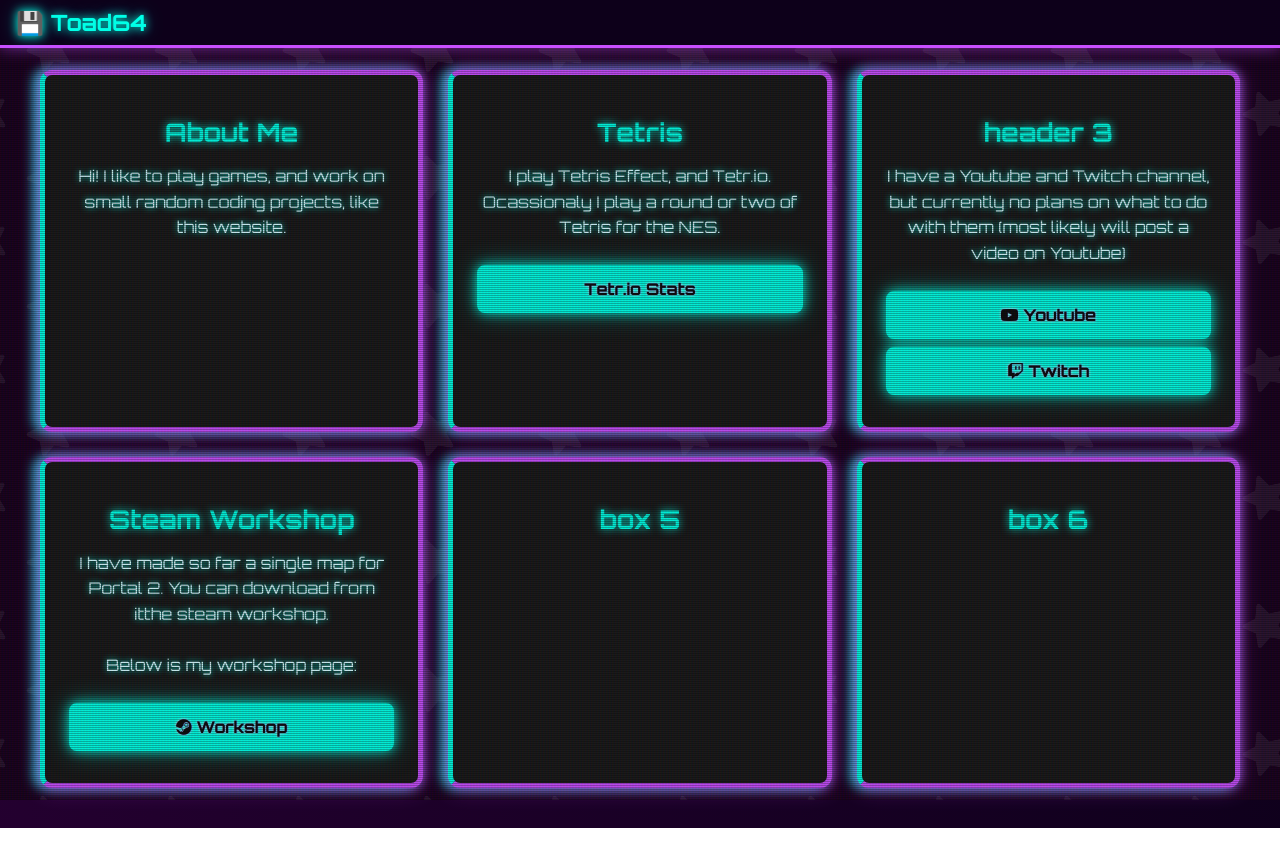
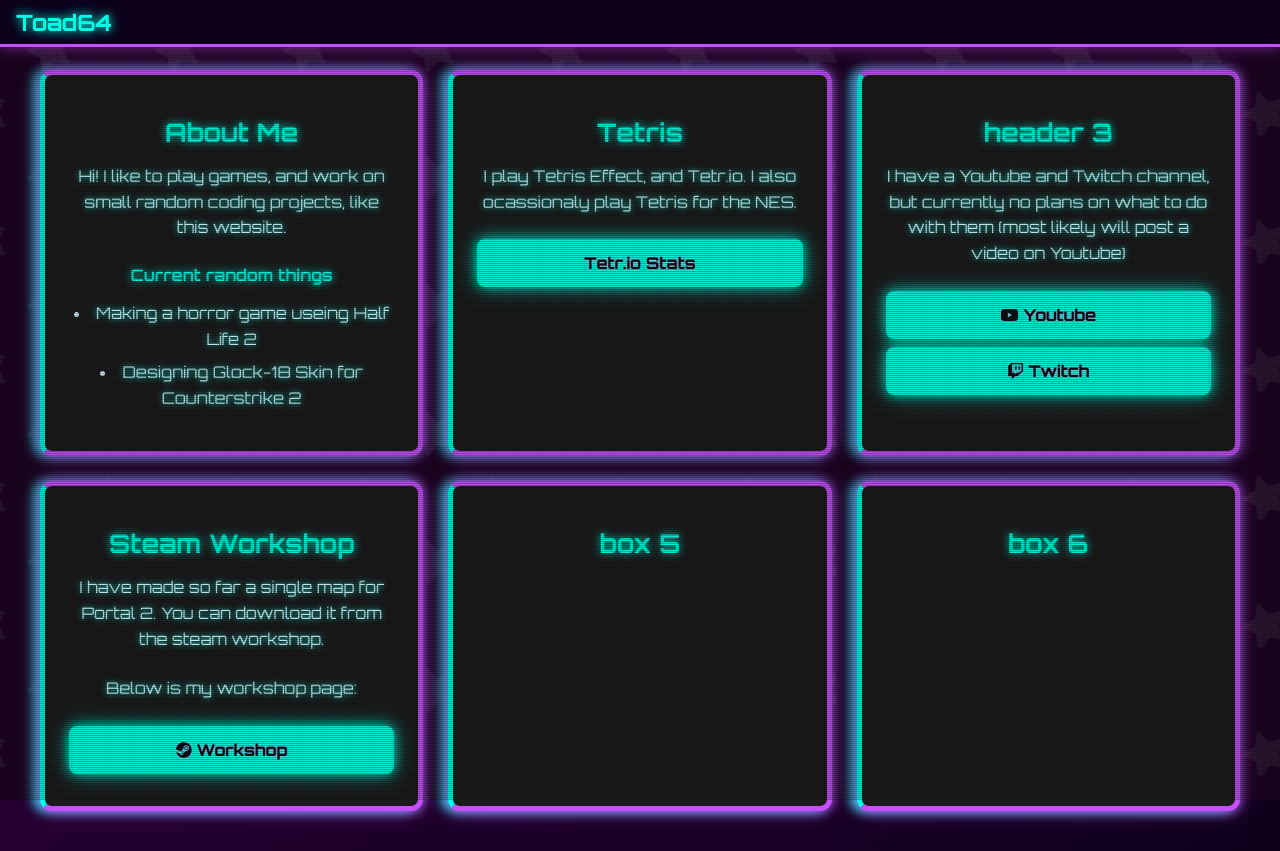
Before and after one commit to JelloToad64/jellotoad64-website-repo, a plain HTML site: page index.html in a window 1280 px wide. Before the commit the page ends 828 px from the top, so only its background shows below. Drawn offline with Linux system fonts and the light colour scheme.

Commit message:
Add files via upload

```diff
--- a/index.html
+++ b/index.html
@@ -10,19 +10,18 @@
     <div class="crt">
 
     <div class="navbar">
-  <div class="logo">💾 Toad64</div>
+      <div class="logo">Toad64</div>
     </div>
     <div class="background"></div>
     <div class="container">
       <div class="box">
         <h1>About Me</h1>
-<p> Hi! I like to play games, and work on small random coding projects, like this website.</p>
+        <p> Hi! I like to play games, and work on small random coding projects, like this website.</p><h4>Current random things</h4><ul><li>Making a horror game useing Half Life 2</li><li>Designing Glock-18 Skin for Counterstrike 2</li></ul>
       </div>
       <div class="box">
         <h1>Tetris</h1>
-<p>I play Tetris Effect, and Tetr.io. Ocassionaly I play a round or two of Tetris for the NES.</p>
+        <p>I play Tetris Effect, and Tetr.io. I also ocassionaly play Tetris for the NES.</p>
         <a class="button" target="_blank" href="https://ch.tetr.io/u/toad64">Tetr.io Stats</a>
-
       </div>
       <div class="box">
         <h1>header 3</h1>
@@ -32,7 +31,7 @@
       </div>
       <div class="box">
         <h1>Steam Workshop</h1>
-<p>I have made so far a single map for Portal 2. You can download from itthe steam workshop. <br><br>Below is my workshop page:</p>
+        <p>I have made so far a single map for Portal 2. You can download it from the steam workshop. </p><p>Below is my workshop page:</p>
         <a class="button" target="_blank" href="https://steamcommunity.com/id/jellotoad64/myworkshopfiles"><i class="fab fa-steam"></i> Workshop</a>
       </div>
         <div class="box"><h1>box 5</h1></div>
--- a/style.css
+++ b/style.css
@@ -58,6 +58,20 @@
   .navbar nav a {
     margin: 0.5rem 1rem 0 0;
   }
+}
+
+.box ul,
+.box ol {
+  list-style: disc inside;
+  padding-left: 0;
+  margin: 0 0 1rem 0;
+}
+
+.box li {
+  color: #d4faff; /* Cyan text */
+  margin-bottom: 0.5rem;
+  line-height: 1.6;
+  text-shadow: 0 0 6px #00ffe6; /* Cyan glow */
 }
 
 body {
@@ -148,11 +162,17 @@
   transition: transform 0.2s ease;
 }
 
-.box h1 {
+.box h1{
   color: #00ffe6;
   text-shadow: 0 0 8px #00ffe6;
   margin-bottom: 1rem;
   font-size: 1.6rem;
+}
+
+.box h4{
+  color: #00ffe6;
+  text-shadow: 0 0 8px #00ffe6;
+  margin-bottom: 1rem;
 }
 
 .box p {
@@ -183,6 +203,12 @@
   background: #00cfc9;
   transform: scale(1.03);
 }
+
+.button:active {
+  background: #6bfff0;
+  transform: scale(0.97);
+}
+
 
 /* CRT FILTER: https://aleclownes.com/2017/02/01/crt-display.html */
 
```
Lines whose indentation alone changed are shown as unchanged.
